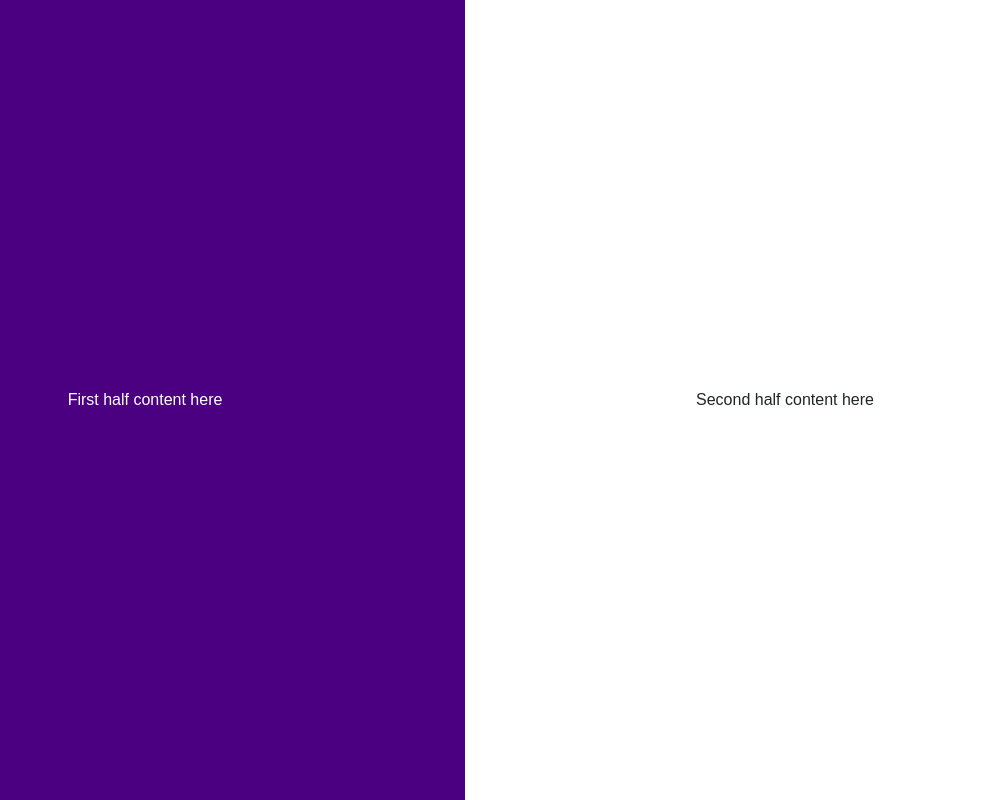
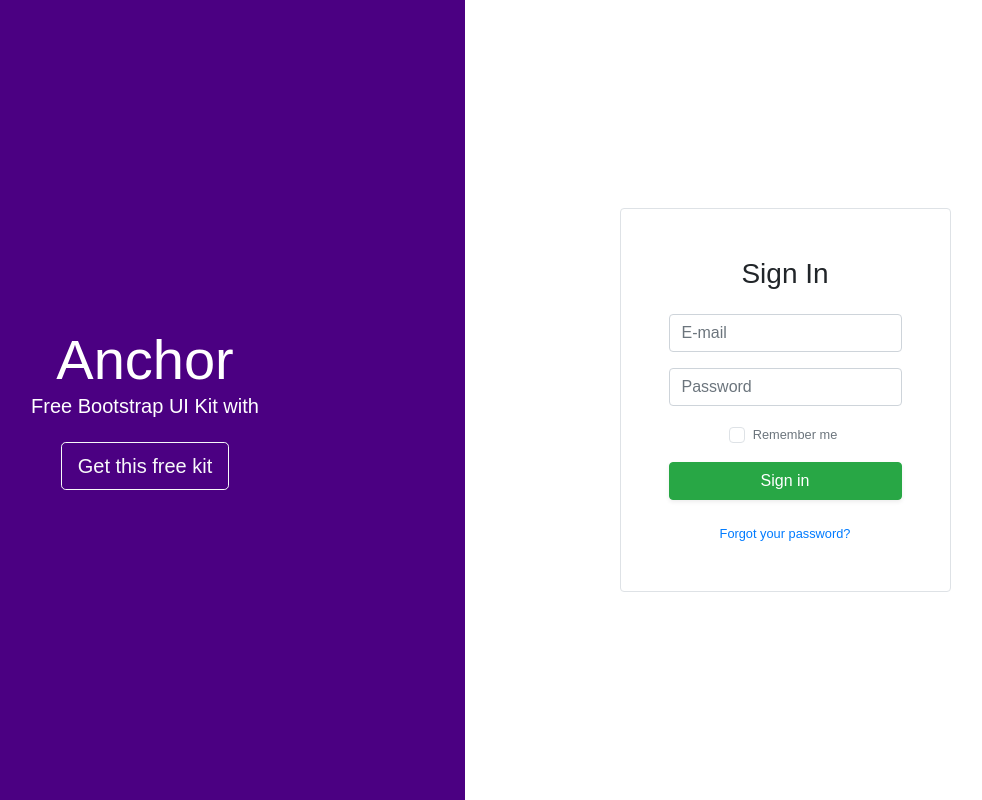
Before and after one commit to akashsuresh13/UP2, a React (Create React App) app in the folder frontend/: page / in a window 1280 px wide. Shown: the whole page, without its empty margins (175-1157 px from the left). Built offline with nearby package versions, Linux system fonts and the light colour scheme.

Commit message:
bootstrap success

```diff
--- a/frontend/src/App.js
+++ b/frontend/src/App.js
@@ -13,14 +13,33 @@ class App extends Component {
           <div class="col-md-6 p-0 bg-indigo h-md-100">
               <div class="text-white d-md-flex align-items-center h-100 p-5 text-center justify-content-center">
                   <div class="logoarea pt-5 pb-5">
-                      First half content here
+                  <p>
+					<i class="fa fa-anchor fa-3x"></i>
+				</p>
+				<h1 class="mb-0 mt-3 display-4">Anchor</h1>
+				<h5 class="mb-4 font-weight-light">Free Bootstrap UI Kit with <i class="fab fa-sass fa-2x text-cyan"></i></h5>
+				<a target="_blank" class="btn btn-outline-light btn-lg btn-round" href="https://www.wowthemes.net/anchor-free-bootstrap-ui-kit/">Get this free kit</a>
                   </div>
               </div>
           </div>
 
           <div class="col-md-6 p-0 bg-white h-md-100 loginarea">
               <div class="d-md-flex align-items-center h-md-100 p-5 justify-content-center">
-                  Second half content here
+              <form class="border rounded p-5">
+				<h3 class="mb-4 text-center">Sign In</h3>
+				<div class="form-group">
+					<input type="email" class="form-control" id="exampleInputEmail1" aria-describedby="emailHelp" placeholder="E-mail" required="" />
+				</div>
+				<div class="form-group">
+					<input type="password" class="form-control" id="exampleInputPassword1" placeholder="Password" required="" />
+				</div>
+				<div class="form-group form-check">
+					<input type="checkbox" class="form-check-input" id="exampleCheck1" />
+					<label class="form-check-label small text-muted" for="exampleCheck1">Remember me</label>
+				</div>
+				<button type="submit" class="btn btn-success btn-round btn-block shadow-sm">Sign in</button>
+				<small class="d-block mt-4 text-center"><a class="text-gray" href="#">Forgot your password?</a></small>
+			</form>
               </div>
           </div>
         </div>
```
